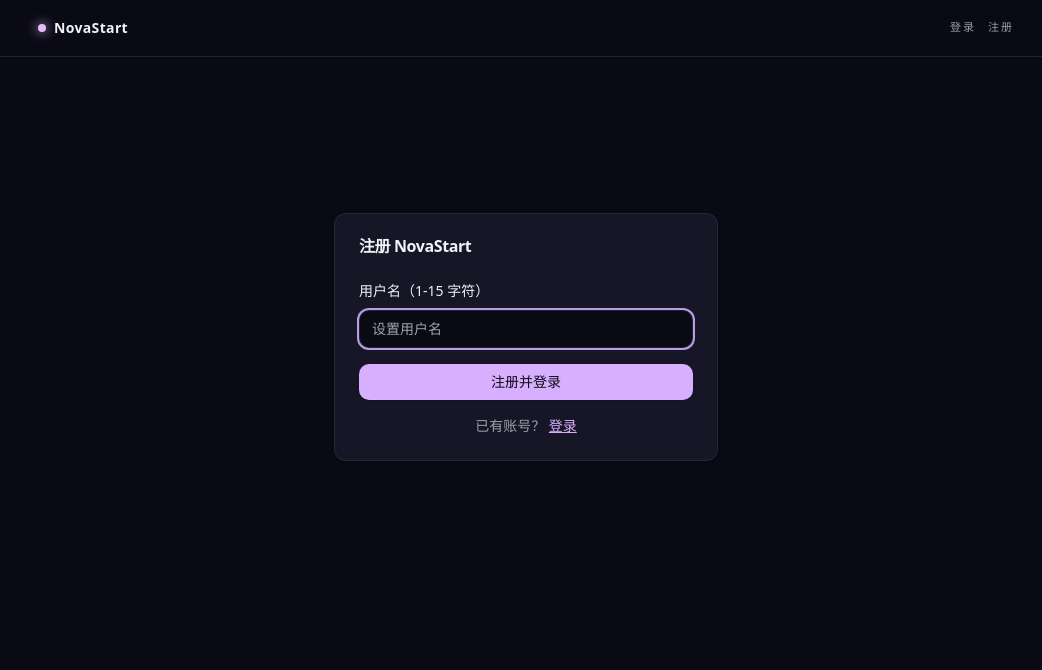
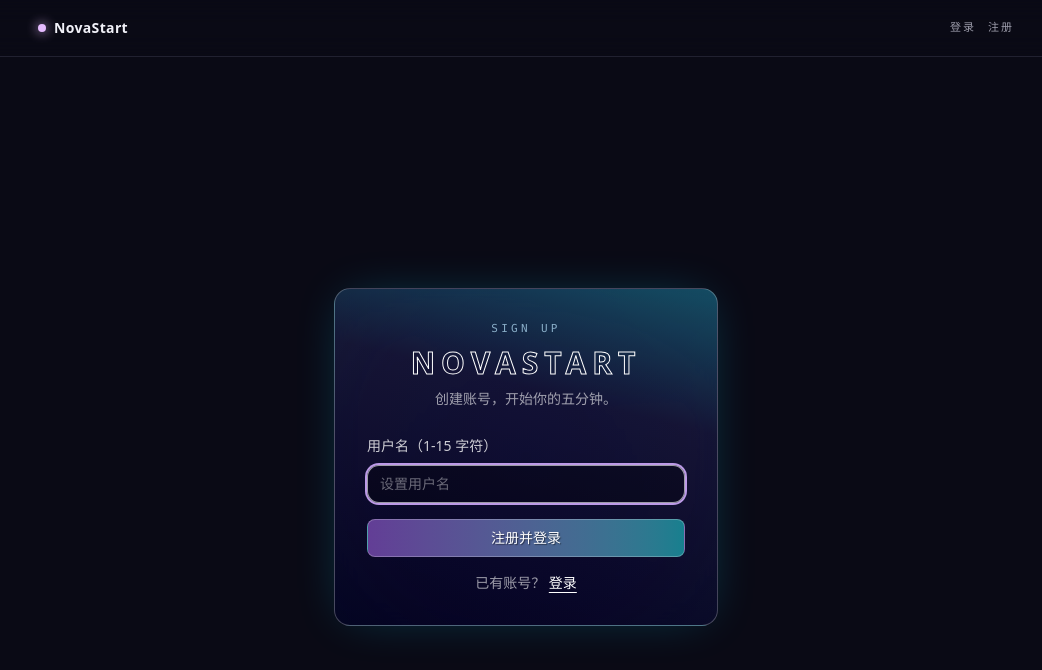
Before and after one commit to Koushiqin/NovaStart, a React (Vite) app in the folder frontend/: page /register in a window 1280 px wide. Shown: the top 670 px of the page, without its empty margins (114-1156 px from the left). Built offline with nearby package versions, Linux system fonts and the light colour scheme.

Commit message:
feat(frontend): glass auth forms with meteor background

```diff
--- /dev/null
+++ b/frontend/src/components/ui/meteor-field.tsx
@@ -0,0 +1,10 @@
+// 纯装饰层：登录/注册页流星背景（6 颗），prefers-reduced-motion 下由 CSS 整体隐藏
+export default function MeteorField() {
+  return (
+    <div className="meteor-field" aria-hidden="true">
+      {Array.from({ length: 6 }, (_, index) => (
+        <span key={index} className="star" />
+      ))}
+    </div>
+  )
+}
--- a/frontend/src/index.css
+++ b/frontend/src/index.css
@@ -176,6 +176,56 @@
     -webkit-backdrop-filter: blur(15px);
   }
 
+  /* 登录/注册提交按钮：紫→青渐变 + hover 扫光 */
+  .glass-submit {
+    position: relative;
+    display: block;
+    width: 100%;
+    overflow: hidden;
+    padding: 0.5rem;
+    border: 1px solid rgba(255, 255, 255, 0.25);
+    border-radius: 0.5rem;
+    background: linear-gradient(
+      90deg,
+      oklch(0.45 0.14 300) 0%,
+      oklch(0.55 0.09 210) 100%
+    );
+    color: #ffffff;
+    text-shadow: 1px 1px 1px rgba(0, 0, 0, 0.5);
+    font-size: 0.875rem;
+    font-weight: 500;
+    line-height: 1.25rem;
+    text-transform: uppercase;
+    transition: all 0.2s ease-out;
+  }
+  .glass-submit::before {
+    content: "";
+    display: block;
+    position: absolute;
+    top: 50%;
+    left: 0;
+    width: 0;
+    height: 85%;
+    opacity: 0;
+    background: #fff;
+    box-shadow: 0 0 50px 30px #fff;
+    transform: skewX(-20deg);
+  }
+  .glass-submit:hover {
+    box-shadow: 4px 5px 17px -4px rgba(255, 255, 255, 0.6);
+    cursor: pointer;
+  }
+  .glass-submit:hover::before {
+    animation: sh02 0.5s 0s linear;
+  }
+  .glass-submit:disabled {
+    opacity: 0.5;
+    cursor: not-allowed;
+  }
+  .glass-submit:disabled::before {
+    display: none;
+  }
+
   /* 登录/注册流星装饰层（6 颗，纯 CSS） */
   .meteor-field {
     position: fixed;
@@ -265,6 +315,20 @@
   }
 }
 
+@keyframes sh02 {
+  from {
+    opacity: 0;
+    left: 0%;
+  }
+  50% {
+    opacity: 1;
+  }
+  to {
+    opacity: 0;
+    left: 100%;
+  }
+}
+
 @media (prefers-reduced-motion: reduce) {
   .meteor-field {
     display: none;
@@ -275,4 +339,9 @@
   .btn-glow::after {
     display: none;
   }
+  .glass-submit,
+  .glass-submit:hover::before {
+    animation: none;
+    transition: none;
+  }
 }
--- a/frontend/src/pages/LoginPage.tsx
+++ b/frontend/src/pages/LoginPage.tsx
@@ -3,8 +3,7 @@ import axios from "axios"
 import { useNavigate, Link } from "react-router-dom"
 import { login } from "@/api/auth"
 import { useAppStore } from "@/store/app"
-import { Button } from "@/components/ui/button"
-import { Card, CardContent, CardHeader, CardTitle } from "@/components/ui/card"
+import MeteorField from "@/components/ui/meteor-field"
 
 export default function LoginPage() {
   const navigate = useNavigate()
@@ -41,17 +40,26 @@ export default function LoginPage() {
   }
 
   return (
-    <div className="flex min-h-[70vh] items-center justify-center p-6">
-      <Card className="w-full max-w-sm">
-        <CardHeader>
-          <CardTitle>登录 NovaStart</CardTitle>
-        </CardHeader>
-        <CardContent>
-          <form onSubmit={handleSubmit} className="space-y-4">
+    <div className="relative flex min-h-screen items-center justify-center overflow-hidden bg-background p-6">
+      <MeteorField />
+      <div className="glass-form relative z-10 w-full max-w-sm rounded-2xl p-8">
+        <div className="text-center">
+          <p className="font-mono text-[11px] uppercase tracking-[0.3em] text-sky-200/70">
+            SIGN IN
+          </p>
+          <h1
+            className="mt-2 text-3xl font-extrabold uppercase tracking-[0.2em] text-transparent"
+            style={{ WebkitTextStroke: "1px #ffffff" }}
+          >
+            NOVASTART
+          </h1>
+          <p className="mt-2 text-sm text-white/60">输入用户名，继续今天的五分钟。</p>
+        </div>
+        <form onSubmit={handleSubmit} className="mt-6 space-y-4">
           <div className="space-y-2">
-              <label className="text-sm font-medium">用户名</label>
+            <label className="text-sm font-medium text-white/80">用户名</label>
             <input
-                className="w-full rounded-md border bg-background px-3 py-2 text-sm outline-none focus:ring-2 focus:ring-ring"
+              className="w-full rounded-xl border border-white/15 bg-black/30 px-3 py-2 text-sm text-white outline-none transition-colors placeholder:text-white/40 focus:border-white/60 focus:ring-2 focus:ring-ring"
               value={username}
               onChange={(e) => setUsername(e.target.value)}
               placeholder="输入用户名"
@@ -59,18 +67,17 @@ export default function LoginPage() {
             />
           </div>
           {error && <p className="text-sm text-destructive">{error}</p>}
-            <Button type="submit" className="w-full" disabled={busy}>
+          <button type="submit" className="glass-submit" disabled={busy}>
             {busy ? "登录中…" : "登录"}
-            </Button>
-            <p className="text-center text-sm text-muted-foreground">
+          </button>
+          <p className="text-center text-sm text-white/60">
             还没有账号？{" "}
-              <Link to="/register" className="text-primary underline">
+            <Link to="/register" className="text-white underline underline-offset-4">
               注册
             </Link>
           </p>
         </form>
-        </CardContent>
-      </Card>
+      </div>
     </div>
   )
 }
--- a/frontend/src/pages/RegisterPage.tsx
+++ b/frontend/src/pages/RegisterPage.tsx
@@ -3,8 +3,7 @@ import axios from "axios"
 import { useNavigate, Link } from "react-router-dom"
 import { register } from "@/api/auth"
 import { useAppStore } from "@/store/app"
-import { Button } from "@/components/ui/button"
-import { Card, CardContent, CardHeader, CardTitle } from "@/components/ui/card"
+import MeteorField from "@/components/ui/meteor-field"
 
 export default function RegisterPage() {
   const navigate = useNavigate()
@@ -41,17 +40,26 @@ export default function RegisterPage() {
   }
 
   return (
-    <div className="flex min-h-[70vh] items-center justify-center p-6">
-      <Card className="w-full max-w-sm">
-        <CardHeader>
-          <CardTitle>注册 NovaStart</CardTitle>
-        </CardHeader>
-        <CardContent>
-          <form onSubmit={handleSubmit} className="space-y-4">
+    <div className="relative flex min-h-screen items-center justify-center overflow-hidden bg-background p-6">
+      <MeteorField />
+      <div className="glass-form relative z-10 w-full max-w-sm rounded-2xl p-8">
+        <div className="text-center">
+          <p className="font-mono text-[11px] uppercase tracking-[0.3em] text-sky-200/70">
+            SIGN UP
+          </p>
+          <h1
+            className="mt-2 text-3xl font-extrabold uppercase tracking-[0.2em] text-transparent"
+            style={{ WebkitTextStroke: "1px #ffffff" }}
+          >
+            NOVASTART
+          </h1>
+          <p className="mt-2 text-sm text-white/60">创建账号，开始你的五分钟。</p>
+        </div>
+        <form onSubmit={handleSubmit} className="mt-6 space-y-4">
           <div className="space-y-2">
-              <label className="text-sm font-medium">用户名（1-15 字符）</label>
+            <label className="text-sm font-medium text-white/80">用户名（1-15 字符）</label>
             <input
-                className="w-full rounded-md border bg-background px-3 py-2 text-sm outline-none focus:ring-2 focus:ring-ring"
+              className="w-full rounded-xl border border-white/15 bg-black/30 px-3 py-2 text-sm text-white outline-none transition-colors placeholder:text-white/40 focus:border-white/60 focus:ring-2 focus:ring-ring"
               value={username}
               onChange={(e) => setUsername(e.target.value)}
               placeholder="设置用户名"
@@ -60,18 +68,17 @@ export default function RegisterPage() {
             />
           </div>
           {error && <p className="text-sm text-destructive">{error}</p>}
-            <Button type="submit" className="w-full" disabled={busy}>
+          <button type="submit" className="glass-submit" disabled={busy}>
             {busy ? "注册中…" : "注册并登录"}
-            </Button>
-            <p className="text-center text-sm text-muted-foreground">
+          </button>
+          <p className="text-center text-sm text-white/60">
             已有账号？{" "}
-              <Link to="/login" className="text-primary underline">
+            <Link to="/login" className="text-white underline underline-offset-4">
               登录
             </Link>
           </p>
         </form>
-        </CardContent>
-      </Card>
+      </div>
     </div>
   )
 }
```
Lines whose indentation alone changed are shown as unchanged.
